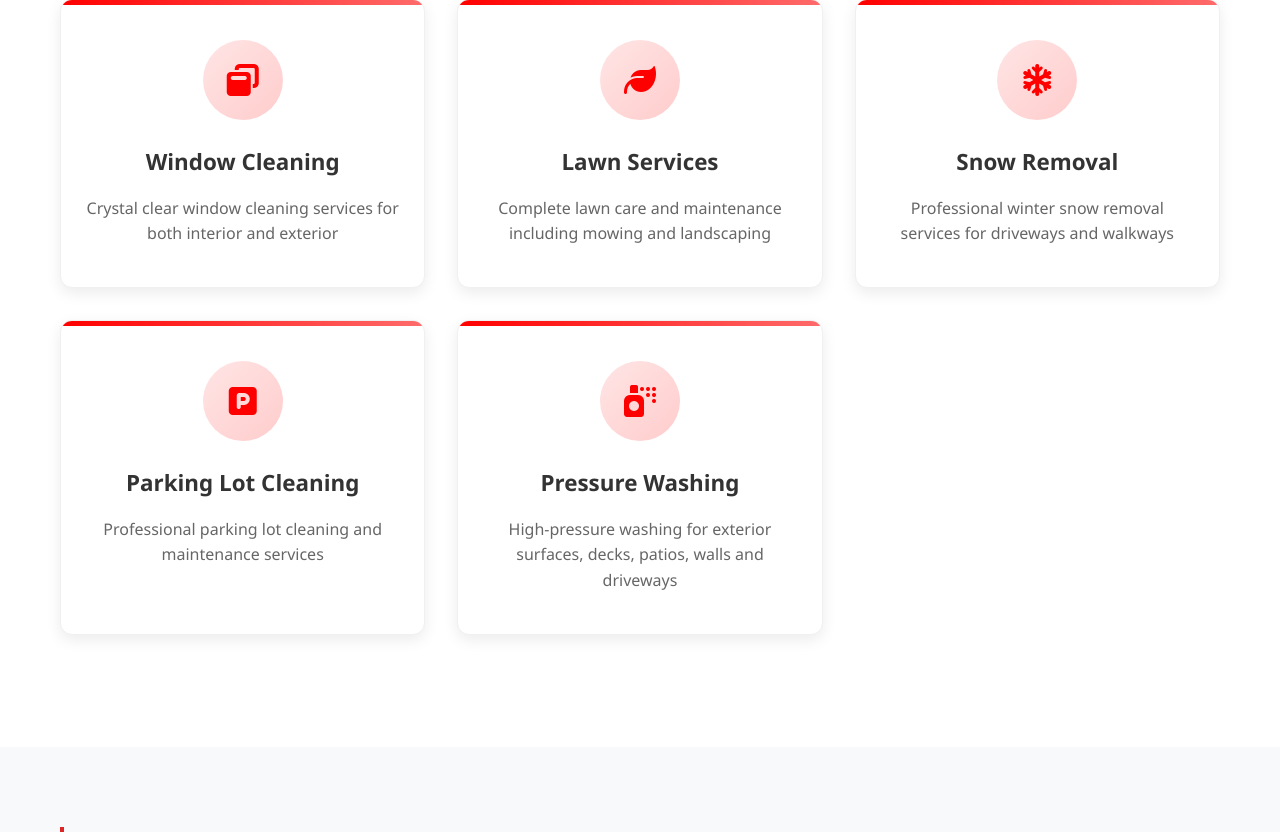
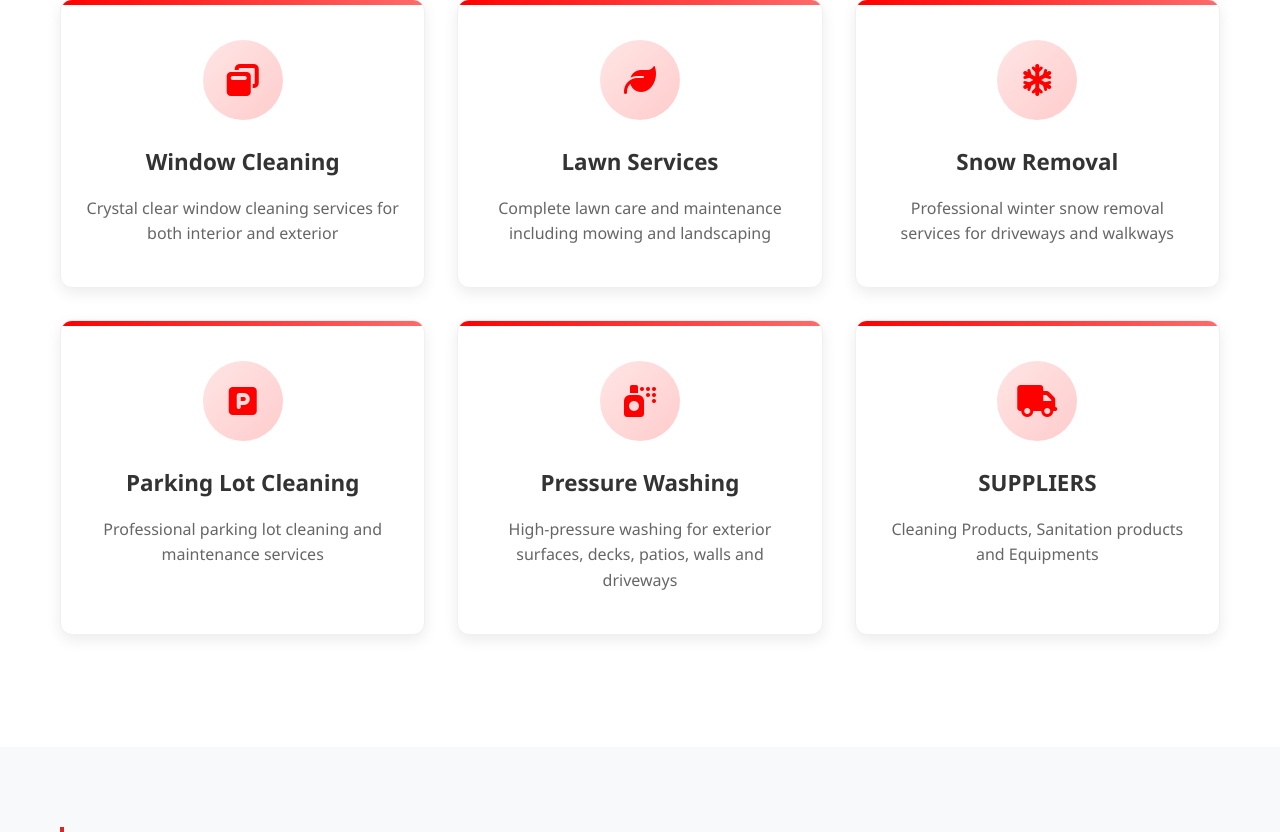
Before and after one commit to HanslettTheDev/dirt-hunters, a Flask app: page / in a window 1280 px wide. Shown: the part 1383-2215 px from the top of the page. Run offline with Flask 3, Linux system fonts and the light colour scheme.

Commit message:
added the suppliers card

```diff
--- a/dirt_hunters/templates/index.html
+++ b/dirt_hunters/templates/index.html
@@ -141,6 +141,17 @@
           driveways
         </p>
       </div>
+
+    <div class="service-card">
+        <div class="service-icon">
+          <i class="fas fa-truck"></i>
+        </div>
+        <h3>SUPPLIERS</h3>
+        <p>
+         Cleaning Products,  Sanitation products and Equipments
+        </p>
+      </div>
+
     </div>
   </div>
 </section>
```
